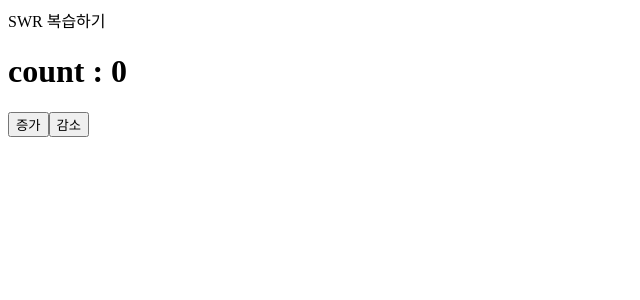
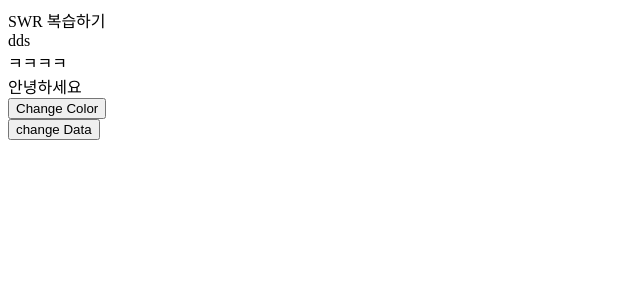
Before and after one commit to umcondo/MAPO_html-css, a React (Create React App) app in the folder reactcra/: page / in a window 1280 px wide. Shown: the top 300 px of the page, without its empty margins (0-640 px from the left). Built offline with nearby package versions, Linux system fonts and the light colour scheme.

Commit message:
swr 복습

```diff
--- a/reactcra/src/SWRTest2.jsx
+++ b/reactcra/src/SWRTest2.jsx
@@ -1,10 +1,12 @@
 import CounterSwr from "./components/SWR/CounterSwr";
+import GlobalValueSwr from "./components/SWR/GlobalValueSwr";
 
 const SWRTest2 = () => {
   return (
     <div>
       SWR 복습하기
       <CounterSwr />
+      <GlobalValueSwr />
     </div>
   );
 };
--- a/reactcra/src/components/SWR/CounterSwr.jsx
+++ b/reactcra/src/components/SWR/CounterSwr.jsx
@@ -5,27 +5,16 @@ const useCounter = () => {
   const { data, mutate } = useSWR("counter", () => count);
 
   return {
-    data: data || 0,
-    mutate: (inputCount) => {
-      count = inputCount;
+    data,
+    mutate: (num) => {
+      count += num;
       return mutate();
     },
   };
 };
 
 const CounterSwr = () => {
-  const { data, mutate } = useCounter();
-
-  const onIncrease = () => mutate(data + 1);
-  const onDecrease = () => mutate(data - 1);
-
-  return (
-    <div>
-      <h1>count : {data}</h1>
-      <button onClick={onIncrease}>증가</button>
-      <button onClick={onDecrease}>감소</button>
-    </div>
-  );
+  return <div>dds</div>;
 };
 
 export default CounterSwr;
--- /dev/null
+++ b/reactcra/src/components/SWR/GlobalValueSwr.jsx
@@ -0,0 +1,41 @@
+import useSWR, { mutate } from "swr";
+import { generalCss } from "./globalValue";
+import styled from "styled-components";
+import SwrTest from "./SwrTest";
+import SwrTest2 from "./SwrTest2";
+
+const Container = styled.div`
+  color: ${(props) => props.color};
+`;
+
+const LocalDiv = () => {
+  const { data } = useSWR("globalValue", { fallbackData: generalCss });
+
+  return <Container color={data.fontColor}>안녕하세요</Container>;
+};
+
+const GlobalValueSwr = () => {
+  const { data } = useSWR("globalValue", { fallbackData: generalCss });
+  console.log(data);
+  //   const fontColor = "red";
+  //   mutate("globalValue", { ...generalCss, fontColor }, false);
+  console.log(data);
+
+  const onChangeColor = () => {
+    const fontColor = "blue";
+    mutate("globalValue", { ...generalCss, fontColor }, false);
+  };
+  console.log(data);
+
+  return (
+    <>
+      <div style={{ color: data.fontColor }}>ㅋㅋㅋㅋ</div>
+      <LocalDiv />
+      <button onClick={onChangeColor}>Change Color</button>
+      <SwrTest />
+      <SwrTest2 />
+    </>
+  );
+};
+
+export default GlobalValueSwr;
--- /dev/null
+++ b/reactcra/src/components/SWR/SwrTest.jsx
@@ -0,0 +1,16 @@
+import { useLocalStateSWR } from "./uselocalStateSwr";
+
+const SwrTest = () => {
+  const { data, mutate } = useLocalStateSWR("");
+  const onChangeData = () => {
+    mutate("zzzzz");
+  };
+  return (
+    <div>
+      {data}
+      <button onClick={onChangeData}>change Data</button>
+    </div>
+  );
+};
+
+export default SwrTest;
--- /dev/null
+++ b/reactcra/src/components/SWR/SwrTest2.jsx
@@ -0,0 +1,7 @@
+import { useLocalStateSWR } from "./uselocalStateSwr";
+
+const SwrTest2 = () => {
+  const { data, mutate } = useLocalStateSWR("");
+  return <div>{data}</div>;
+};
+export default SwrTest2;
--- /dev/null
+++ b/reactcra/src/components/SWR/globalValue.js
@@ -0,0 +1,14 @@
+export const generalCss = {
+  fontColor: "",
+  backgroundColor: "",
+};
+
+export const accesstoken = {
+  token: "",
+};
+
+/*
+state를 지정해두고 data만 불러서 하는 방법 - 변하지 않는 값 - 폰트 등
+state를 지정해두고 mutate로 state를 변경하는 방법 -
+state를 지정해두고 매개변수를 받아 mutate로 state를 변경하는 방법
+*/
--- /dev/null
+++ b/reactcra/src/components/SWR/uselocalStateSwr.jsx
@@ -0,0 +1,16 @@
+import useSWR from "swr";
+
+export const useLocalStateSWR = (initialState) => {
+  let value = initialState;
+  const { data, mutate } = useSWR("state", () => {
+    return value;
+  });
+
+  return {
+    data,
+    mutate: (setState) => {
+      value = setState;
+      return mutate();
+    },
+  };
+};
--- a/reactcra/src/components/Swr2.jsx
+++ b/reactcra/src/components/Swr2.jsx
@@ -1,3 +1,4 @@
+import { useCallback, useEffect } from "react";
 import useSWR from "swr";
 import { useSWRLocalState, useTestSWR } from "../utils/useTestSWR";
 
@@ -11,18 +12,27 @@ const Swr2 = () => {
 
   const { data: inputData, mutate: inputMutate } = useSWRLocalState("");
 
-  const onChange = () => {
-    inputMutate();
-  };
+  useEffect(() => {
+    console.log(inputData);
+  }, [inputData]);
+
+  const onChange = useCallback(
+    (e) => {
+      inputMutate(e.target.value);
+    },
+    [inputMutate]
+  );
+
   const onClick = () => {
     inputMutate("");
   };
+
   return (
     <div>
       <h1>Swr2연습</h1>
       <p>{data}</p>
       <button onClick={onChangeData}>값 변경</button>
-      <input onChange={onChange} value={inputData} />
+      <input onChange={onChange} value={inputData || ""} />
       <button onClick={onClick}>입력</button>
     </div>
   );
```
